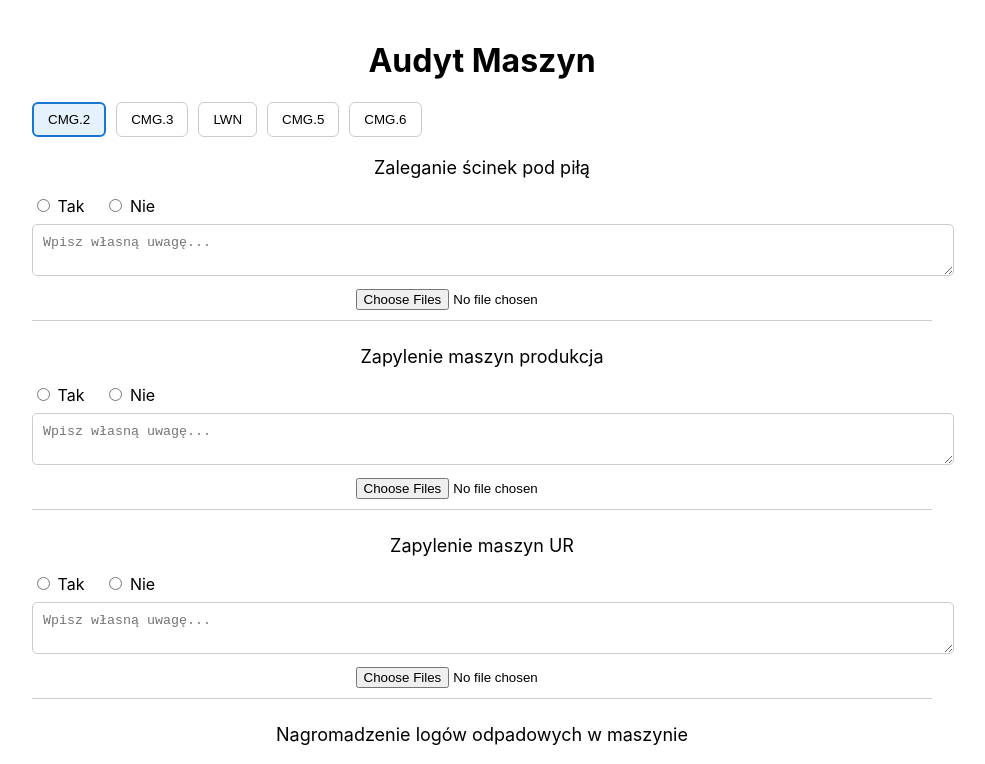
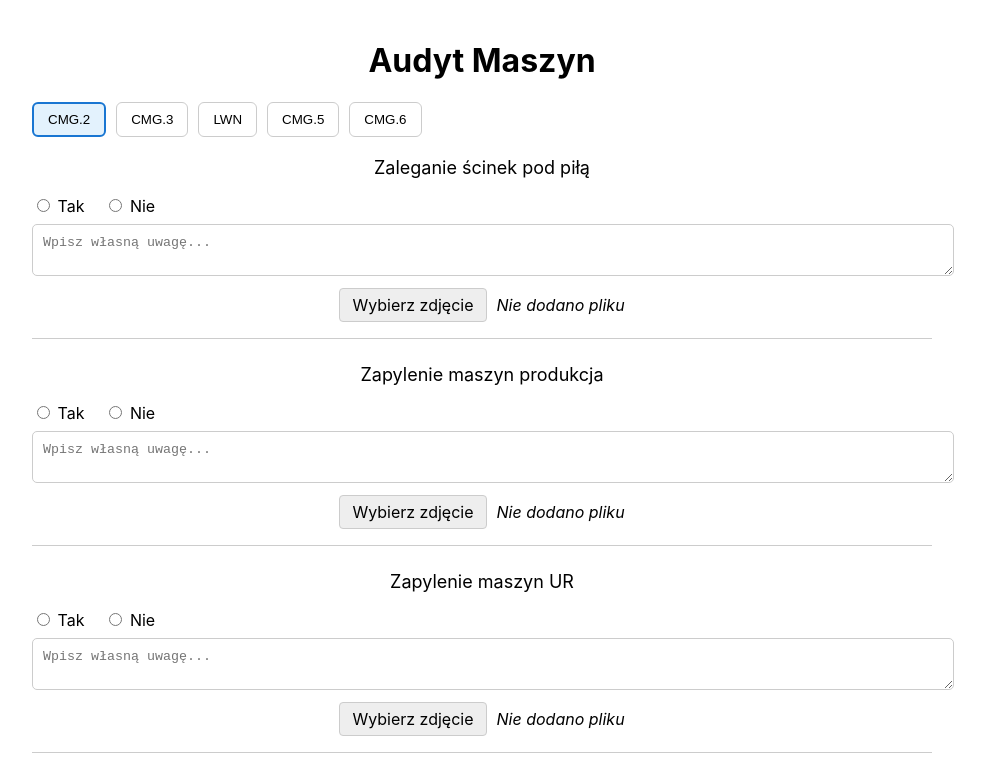
Before and after one commit to Karolije/RaportAudytu, a React (Create React App) app in the folder raport-audytu/: page / in a window 1280 px wide. Shown: the top 764 px of the page, without its empty margins (158-1143 px from the left). Built offline with nearby package versions, Linux system fonts and the light colour scheme.

Commit message:
poprawki

```diff
--- a/raport-audytu/src/components/AuditForm.tsx
+++ b/raport-audytu/src/components/AuditForm.tsx
@@ -1,7 +1,7 @@
-import React, { useState, useEffect } from 'react';
-import jsPDF from 'jspdf';
-import * as XLSX from 'xlsx';
-import font from '../fonts/Roboto-Regular-normal';
+import React, { useState, useEffect } from "react";
+import jsPDF from "jspdf";
+import * as XLSX from "xlsx";
+import font from "../fonts/Roboto-Regular-normal";
 
 interface Question {
   id: number;
@@ -14,86 +14,101 @@ interface QuestionWithImages extends Question {
   images?: string[];
 }
 
-const categories = ['CMG.2', 'CMG.3', 'LWN', 'CMG.5', 'CMG.6'];
+const categories = ["CMG.2", "CMG.3", "LWN", "CMG.5", "CMG.6"];
 
 const initialQuestions: Question[] = [
-  { id: 1, text: 'Zaleganie ścinek pod piłą' },
-  { id: 2, text: 'Zapylenie maszyn produkcja' },
-  { id: 3, text: 'Zapylenie maszyn UR' },
-  { id: 4, text: 'Nagromadzenie logów odpadowych w maszynie' },
-  { id: 5, text: 'Strefy p.poż produkcja' },
-  { id: 6, text: 'Strefy p.poż UR' },
-  { id: 7, text: 'Prowizorki na maszynie' },
-  { id: 8, text: 'Zalegający brud' },
+  { id: 1, text: "Zaleganie ścinek pod piłą" },
+  { id: 2, text: "Zapylenie maszyn produkcja" },
+  { id: 3, text: "Zapylenie maszyn UR" },
+  { id: 4, text: "Nagromadzenie logów odpadowych w maszynie" },
+  { id: 5, text: "Strefy p.poż produkcja" },
+  { id: 6, text: "Strefy p.poż UR" },
+  { id: 7, text: "Prowizorki na maszynie" },
+  { id: 8, text: "Zalegający brud" },
 ];
 
-const LOCAL_STORAGE_KEY = 'auditFormData';
+const LOCAL_STORAGE_KEY = "auditFormData";
 
 const loadQuestions = (): Record<string, Question[]> => {
   const stored = localStorage.getItem(LOCAL_STORAGE_KEY);
   if (stored) {
     const parsed = JSON.parse(stored);
-    if (parsed.timestamp && (Date.now() - parsed.timestamp < 24 * 60 * 60 * 1000)) {
+    if (parsed.timestamp && Date.now() - parsed.timestamp < 24 * 60 * 60 * 1000) {
       return parsed.questions;
     }
   }
+
   return Object.fromEntries(
-    categories.map(cat => [cat, initialQuestions.map(q => ({ ...q }))])
+    categories.map((cat) => [cat, initialQuestions.map((q) => ({ ...q }))])
   );
 };
 
 const saveQuestions = (questions: Record<string, Question[]>) => {
-  // zapisujemy TYLKO answer i note
   const smallQuestions = Object.fromEntries(
     Object.entries(questions).map(([cat, qs]) => [
       cat,
-      qs.map(q => ({ id: q.id, answer: q.answer, note: q.note }))
+      qs.map((q) => ({ id: q.id, answer: q.answer, note: q.note })),
     ])
   );
-  localStorage.setItem(LOCAL_STORAGE_KEY, JSON.stringify({ timestamp: Date.now(), questions: smallQuestions }));
+
+  localStorage.setItem(
+    LOCAL_STORAGE_KEY,
+    JSON.stringify({ timestamp: Date.now(), questions: smallQuestions })
+  );
 };
 
 const AuditForm: React.FC = () => {
-  const [activeTab, setActiveTab] = useState<string>('CMG.2');
+  const [activeTab, setActiveTab] = useState<string>("CMG.2");
   const [questions, setQuestions] = useState<Record<string, Question[]>>(loadQuestions());
 
-  // Stan tylko dla zdjęć, nie zapisujemy w LS
-  const [imagesState, setImagesState] = useState<Record<string, Record<number, string[]>>>(
-    () => Object.fromEntries(categories.map(cat => [cat, {}]))
+  // 🔥 Poprawione — KAŻDA kategoria ma osobny obiekt zdjęć
+  const [imagesState, setImagesState] = useState<
+    Record<string, Record<number, string[]>>
+  >(() =>
+    categories.reduce((acc, cat) => {
+      acc[cat] = {};
+      return acc;
+    }, {} as Record<string, Record<number, string[]>>)
   );
 
-  // automatycznie zapisuj odpowiedzi i notatki po zmianie
   useEffect(() => {
     saveQuestions(questions);
   }, [questions]);
 
   const setAnswer = (cat: string, id: number, value: boolean) => {
-    setQuestions(prev => ({
+    setQuestions((prev) => ({
       ...prev,
-      [cat]: prev[cat].map(q => (q.id === id ? { ...q, answer: value } : q)),
+      [cat]: prev[cat].map((q) => (q.id === id ? { ...q, answer: value } : q)),
     }));
   };
 
   const updateNote = (cat: string, id: number, text: string) => {
-    setQuestions(prev => ({
+    setQuestions((prev) => ({
       ...prev,
-      [cat]: prev[cat].map(q => (q.id === id ? { ...q, note: text } : q)),
+      [cat]: prev[cat].map((q) => (q.id === id ? { ...q, note: text } : q)),
     }));
   };
 
+  // 🔥 POPRAWIONE — żadnego dzielenia referencji, pełna izolacja zdjęć
   const addImageToQuestion = (cat: string, id: number, files: FileList) => {
     const newImages: string[] = [];
+
     const readFile = (index: number) => {
       if (index >= files.length) {
-        setImagesState(prev => ({
+        setImagesState((prev) => {
+          const categoryCopy = { ...prev[cat] };
+          const oldImages = categoryCopy[id] ? [...categoryCopy[id]] : [];
+
+          categoryCopy[id] = [...oldImages, ...newImages];
+
+          return {
             ...prev,
-          [cat]: {
-            ...prev[cat],
-            [id]: [...(prev[cat][id] ?? []), ...newImages]
-          }
-        }));
+            [cat]: categoryCopy,
+          };
+        });
         return;
       }
+
       const reader = new FileReader();
       reader.onload = () => {
         newImages.push(reader.result as string);
@@ -101,35 +116,41 @@ const AuditForm: React.FC = () => {
       };
       reader.readAsDataURL(files[index]);
     };
+
     readFile(0);
   };
 
   const clearForm = () => {
     const clearedQuestions = Object.fromEntries(
-      categories.map(c => [c, initialQuestions.map(q => ({ ...q }))])
+      categories.map((c) => [c, initialQuestions.map((q) => ({ ...q }))])
     );
-    const clearedImages = Object.fromEntries(categories.map(c => [c, {}]));
+
+    const clearedImages = categories.reduce((acc, c) => {
+      acc[c] = {};
+      return acc;
+    }, {} as Record<string, Record<number, string[]>>);
+
     setQuestions(clearedQuestions);
     setImagesState(clearedImages);
     saveQuestions(clearedQuestions);
   };
 
   const generatePDF = () => {
-    const doc = new jsPDF('l', 'mm', 'a4');
+    const doc = new jsPDF("l", "mm", "a4");
     const pageWidth = doc.internal.pageSize.getWidth();
     const pageHeight = doc.internal.pageSize.getHeight();
     const margin = 10;
     let y = 20;
 
-    doc.addFileToVFS('Roboto-Regular.ttf', font);
-    doc.addFont('Roboto-Regular.ttf', 'Roboto', 'normal');
-    doc.setFont('Roboto');
+    doc.addFileToVFS("Roboto-Regular.ttf", font);
+    doc.addFont("Roboto-Regular.ttf", "Roboto", "normal");
+    doc.setFont("Roboto");
 
     doc.setFontSize(18);
-    doc.text('Raport Audytu', pageWidth / 2, y, { align: 'center' });
+    doc.text("Raport Audytu", pageWidth / 2, y, { align: "center" });
     y += 10;
     doc.setFontSize(14);
-    doc.text('Tabela zbiorcza', pageWidth / 2, y, { align: 'center' });
+    doc.text("Tabela zbiorcza", pageWidth / 2, y, { align: "center" });
     y += 10;
 
     const startX = margin;
@@ -137,10 +158,11 @@ const AuditForm: React.FC = () => {
     const baseRowHeight = 18;
 
     doc.setFontSize(12);
-    doc.text('Pytanie', startX, y);
+    doc.text("Pytanie", startX, y);
     categories.forEach((cat, i) => {
-      doc.text(cat, startX + (i + 1) * colWidth + colWidth / 2, y, { align: 'center' });
+      doc.text(cat, startX + (i + 1) * colWidth + colWidth / 2, y, { align: "center" });
     });
+
     y += baseRowHeight;
     doc.line(startX, y, startX + (categories.length + 1) * colWidth, y);
 
@@ -151,14 +173,15 @@ const AuditForm: React.FC = () => {
 
       categories.forEach((cat, ci) => {
         const qData = questions[cat][qi];
-        const ansText = qData.answer === true ? 'TAK' : qData.answer === false ? 'NIE' : '';
+        const ansText =
+          qData.answer === true ? "TAK" : qData.answer === false ? "NIE" : "";
         const centerX = startX + (ci + 1) * colWidth + colWidth / 2;
 
-        if (ansText === 'TAK') doc.setTextColor(0, 150, 0);
-        else if (ansText === 'NIE') doc.setTextColor(200, 0, 0);
+        if (ansText === "TAK") doc.setTextColor(0, 150, 0);
+        else if (ansText === "NIE") doc.setTextColor(200, 0, 0);
         else doc.setTextColor(0, 0, 0);
 
-        doc.text(ansText, centerX, y + 7, { align: 'center' });
+        doc.text(ansText, centerX, y + 7, { align: "center" });
       });
 
       doc.setTextColor(0, 0, 0);
@@ -171,13 +194,14 @@ const AuditForm: React.FC = () => {
       doc.line(xPos, 20 + baseRowHeight, xPos, y);
     }
 
-    // Zdjęcia
+    // --- ZDJĘCIA ---
     y += 15;
     for (const cat of categories) {
       if (y + 20 > pageHeight - margin) {
         doc.addPage();
         y = margin;
       }
+
       doc.setFontSize(16);
       doc.setTextColor(20, 60, 120);
       doc.text(`Zakład: ${cat}`, margin, y);
@@ -198,10 +222,10 @@ const AuditForm: React.FC = () => {
 
         const qImages = imagesState[cat][q.id];
         if (qImages && qImages.length > 0) {
-          doc.addImage(qImages[0], 'JPEG', margin, y, pageWidth / 2, pageHeight / 2);
+          doc.addImage(qImages[0], "JPEG", margin, y, pageWidth / 2, pageHeight / 2);
           y += pageHeight / 2 + 10;
         } else {
-          doc.text('(Brak zdjęcia)', margin + 5, y);
+          doc.text("(Brak zdjęcia)", margin + 5, y);
           y += 12;
         }
       }
@@ -215,38 +239,39 @@ const AuditForm: React.FC = () => {
     const wb = XLSX.utils.book_new();
     const wsData: any[][] = [];
 
-    wsData.push(['Pytanie', ...categories]);
+    wsData.push(["Pytanie", ...categories]);
 
     initialQuestions.forEach((q, qi) => {
       const row: any[] = [q.text];
-      categories.forEach(cat => {
+      categories.forEach((cat) => {
         const qData = questions[cat][qi];
-        const ansText = qData.answer === true ? 'TAK' : qData.answer === false ? 'NIE' : '';
+        const ansText =
+          qData.answer === true ? "TAK" : qData.answer === false ? "NIE" : "";
         row.push(ansText);
       });
       wsData.push(row);
     });
 
     const ws = XLSX.utils.aoa_to_sheet(wsData);
-    XLSX.utils.book_append_sheet(wb, ws, 'Audyt');
+    XLSX.utils.book_append_sheet(wb, ws, "Audyt");
     XLSX.writeFile(wb, `Raport-Audytu-${new Date().toISOString().slice(0, 10)}.xlsx`);
   };
 
   return (
-    <div style={{ padding: 20, maxWidth: 900, margin: '0 auto' }}>
+    <div style={{ padding: 20, maxWidth: 900, margin: "0 auto" }}>
       <h1>Audyt Maszyn</h1>
 
-      <div style={{ display: 'flex', gap: 10, marginBottom: 20 }}>
-        {categories.map(cat => (
+      <div style={{ display: "flex", gap: 10, marginBottom: 20 }}>
+        {categories.map((cat) => (
           <button
             key={cat}
             onClick={() => setActiveTab(cat)}
             style={{
-              padding: '8px 14px',
+              padding: "8px 14px",
               borderRadius: 6,
-              border: activeTab === cat ? '2px solid #1976d2' : '1px solid #ccc',
-              backgroundColor: activeTab === cat ? '#e3f2fd' : 'white',
-              cursor: 'pointer',
+              border: activeTab === cat ? "2px solid #1976d2" : "1px solid #ccc",
+              backgroundColor: activeTab === cat ? "#e3f2fd" : "white",
+              cursor: "pointer",
             }}
           >
             {cat}
@@ -254,55 +279,181 @@ const AuditForm: React.FC = () => {
         ))}
       </div>
 
-      {questions[activeTab].map(q => (
-        <div key={q.id} style={{ marginBottom: 25, borderBottom: '1px solid #ccc', paddingBottom: 10 }}>
+      {questions[activeTab].map((q) => (
+        <div
+          key={q.id}
+          style={{
+            marginBottom: 25,
+            borderBottom: "1px solid #ccc",
+            paddingBottom: 10,
+          }}
+        >
           <p style={{ fontSize: 18 }}>{q.text}</p>
-          <div style={{ display: 'flex', gap: 20, marginBottom: 8 }}>
+
+          <div style={{ display: "flex", gap: 20, marginBottom: 8 }}>
             <label>
-              <input type="radio" checked={q.answer === true} onChange={() => setAnswer(activeTab, q.id, true)} /> Tak
+              <input
+                type="radio"
+                checked={q.answer === true}
+                onChange={() => setAnswer(activeTab, q.id, true)}
+              />{" "}
+              Tak
             </label>
             <label>
-              <input type="radio" checked={q.answer === false} onChange={() => setAnswer(activeTab, q.id, false)} /> Nie
+              <input
+                type="radio"
+                checked={q.answer === false}
+                onChange={() => setAnswer(activeTab, q.id, false)}
+              />{" "}
+              Nie
             </label>
           </div>
+
           <textarea
             placeholder="Wpisz własną uwagę..."
             value={q.note}
-            onChange={e => updateNote(activeTab, q.id, e.target.value)}
-            style={{ width: '100%', padding: 10, borderRadius: 5, border: '1px solid #ccc', marginBottom: 8 }}
+            onChange={(e) => updateNote(activeTab, q.id, e.target.value)}
+            style={{
+              width: "100%",
+              padding: 10,
+              borderRadius: 5,
+              border: "1px solid #ccc",
+              marginBottom: 8,
+            }}
           />
+
+{/* --- INPUT Z WŁASNĄ NAZWĄ PLIKU --- */}
+<div style={{ marginBottom: 6 }}>
+  <label
+    style={{
+      display: "inline-block",
+      padding: "6px 12px",
+      background: "#eee",
+      borderRadius: 4,
+      cursor: "pointer",
+      border: "1px solid #ccc",
+    }}
+  >
+    Wybierz zdjęcie
     <input
       type="file"
       accept="image/*"
       multiple
-            onChange={e => e.target.files && addImageToQuestion(activeTab, q.id, e.target.files)}
+      style={{ display: "none" }}
+      onChange={(e) => {
+        if (e.target.files) {
+          addImageToQuestion(activeTab, q.id, e.target.files);
+          e.target.value = ""; // reset inputa, ale TO NIE ZMIENIA TEGO CO MY WYŚWIETLAMY
+        }
+      }}
     />
-          {imagesState[activeTab][q.id] && imagesState[activeTab][q.id].length > 0 && (
-            <div style={{ display: 'flex', gap: 10, marginTop: 5, flexWrap: 'wrap' }}>
+  </label>
+
+  {/* WYŚWIETLANIE NAZWY TYLKO DLA TEGO PYTANIA */}
+  <span style={{ marginLeft: 10, fontStyle: "italic" }}>
+    {imagesState[activeTab][q.id] &&
+    imagesState[activeTab][q.id].length > 0
+      ? `Dodano: ${imagesState[activeTab][q.id].length} plik`
+      : "Nie dodano pliku"}
+  </span>
+</div>
+
+{/* MINIATURKI */}
+{imagesState[activeTab][q.id] &&
+  imagesState[activeTab][q.id].length > 0 && (
+    <div
+      style={{
+        display: "flex",
+        gap: 10,
+        marginTop: 5,
+        flexWrap: "wrap",
+      }}
+    >
       {imagesState[activeTab][q.id].map((img, idx) => (
-                <img key={idx} src={img} alt={`q${q.id}-${idx}`} style={{ width: 80, height: 80, objectFit: 'cover', border: '1px solid #ccc' }} />
+        <img
+          key={idx}
+          src={img}
+          alt={`q${q.id}-${idx}`}
+          style={{
+            width: 80,
+            height: 80,
+            objectFit: "cover",
+            border: "1px solid #ccc",
+          }}
+        />
+      ))}
+    </div>
+  )}
+
+
+
+          {imagesState[activeTab][q.id] &&
+            imagesState[activeTab][q.id].length > 0 && (
+              <div
+                style={{
+                  display: "flex",
+                  gap: 10,
+                  marginTop: 5,
+                  flexWrap: "wrap",
+                }}
+              >
+                {imagesState[activeTab][q.id].map((img, idx) => (
+                  <img
+                    key={idx}
+                    src={img}
+                    alt={`q${q.id}-${idx}`}
+                    style={{
+                      width: 80,
+                      height: 80,
+                      objectFit: "cover",
+                      border: "1px solid #ccc",
+                    }}
+                  />
                 ))}
               </div>
             )}
         </div>
       ))}
 
-      <div style={{ display: 'flex', gap: 15, marginTop: 30 }}>
+      <div style={{ display: "flex", gap: 15, marginTop: 30 }}>
         <button
           onClick={generatePDF}
-          style={{ padding: '10px 20px', fontSize: 16, backgroundColor: '#1976d2', color: 'white', border: 'none', borderRadius: 5 }}
+          style={{
+            padding: "10px 20px",
+            fontSize: 16,
+            backgroundColor: "#1976d2",
+            color: "white",
+            border: "none",
+            borderRadius: 5,
+          }}
         >
           GENERUJ PDF
         </button>
+
         <button
           onClick={exportToExcel}
-          style={{ padding: '10px 20px', fontSize: 16, backgroundColor: '#2e7d32', color: 'white', border: 'none', borderRadius: 5 }}
+          style={{
+            padding: "10px 20px",
+            fontSize: 16,
+            backgroundColor: "#2e7d32",
+            color: "white",
+            border: "none",
+            borderRadius: 5,
+          }}
         >
           EKSPORTUJ EXCEL
         </button>
+
         <button
           onClick={clearForm}
-          style={{ padding: '10px 20px', fontSize: 16, backgroundColor: '#d32f2f', color: 'white', border: 'none', borderRadius: 5 }}
+          style={{
+            padding: "10px 20px",
+            fontSize: 16,
+            backgroundColor: "#d32f2f",
+            color: "white",
+            border: "none",
+            borderRadius: 5,
+          }}
         >
           WYCZYŚĆ FORMULARZ
         </button>
```
Lines whose indentation alone changed are shown as unchanged.
